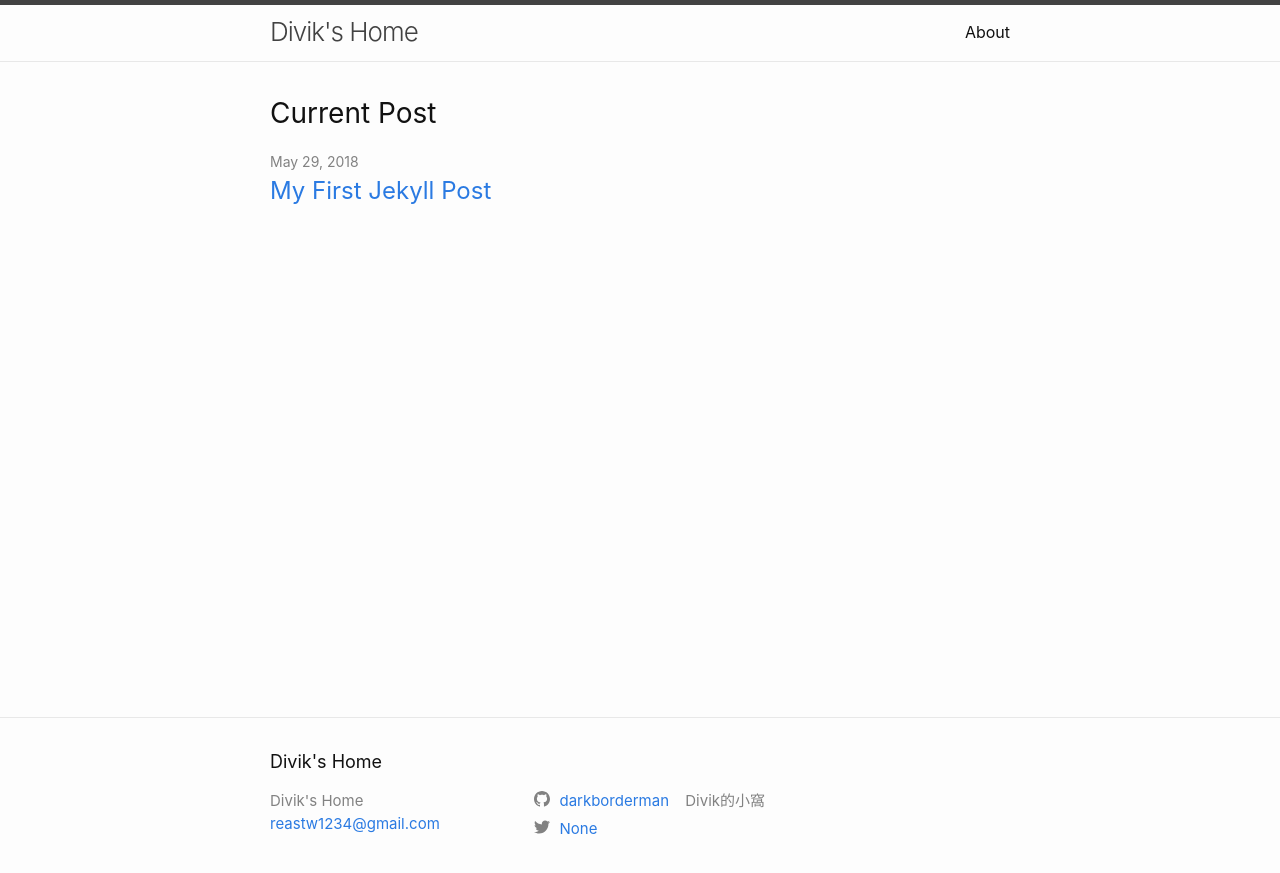
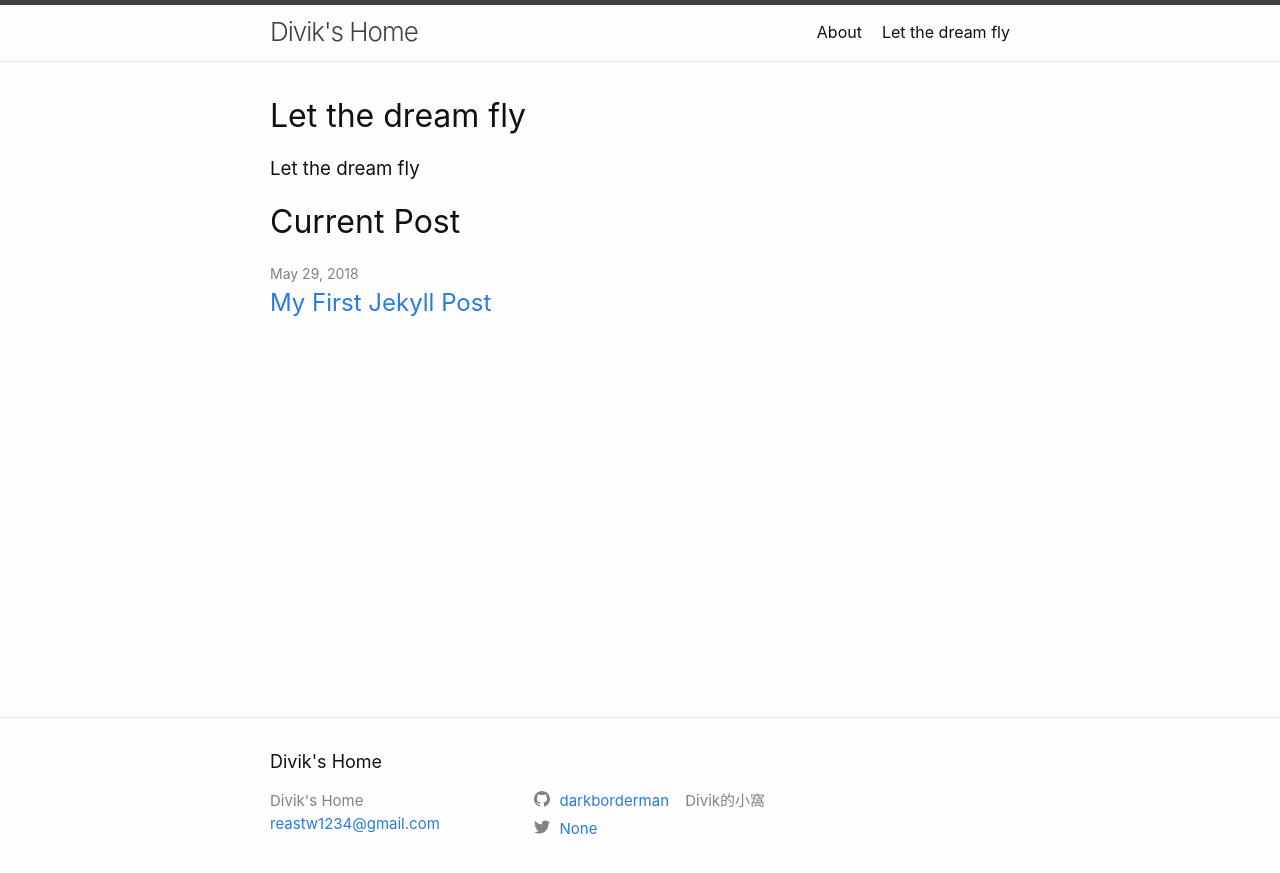
Before and after one commit to Darkborderman/darkborderman.github.io, a Jekyll site: the page built from index.md, in a window 1280 px wide. Shown: the top 873 px of the page. Built offline with Jekyll 4.4.1, drawn with Linux system fonts in a browser that asks for light colours; our own code applies the rules of GitHub Pages for plain Markdown files.

Commit message:
==Update Index and about==

```diff
--- a/_sass/minima/_layout.scss
+++ b/_sass/minima/_layout.scss
@@ -185,7 +185,7 @@
 }
 
 .post-list-heading {
-  @include relative-font-size(1.75);
+  @include relative-font-size(2);
 }
 
 .post-list {
--- a/index.md
+++ b/index.md
@@ -4,3 +4,5 @@
 
 layout: home
 ---
+
+### Let the dream fly
```
Also changed, not shown: about.md (+1 -1 lines).
